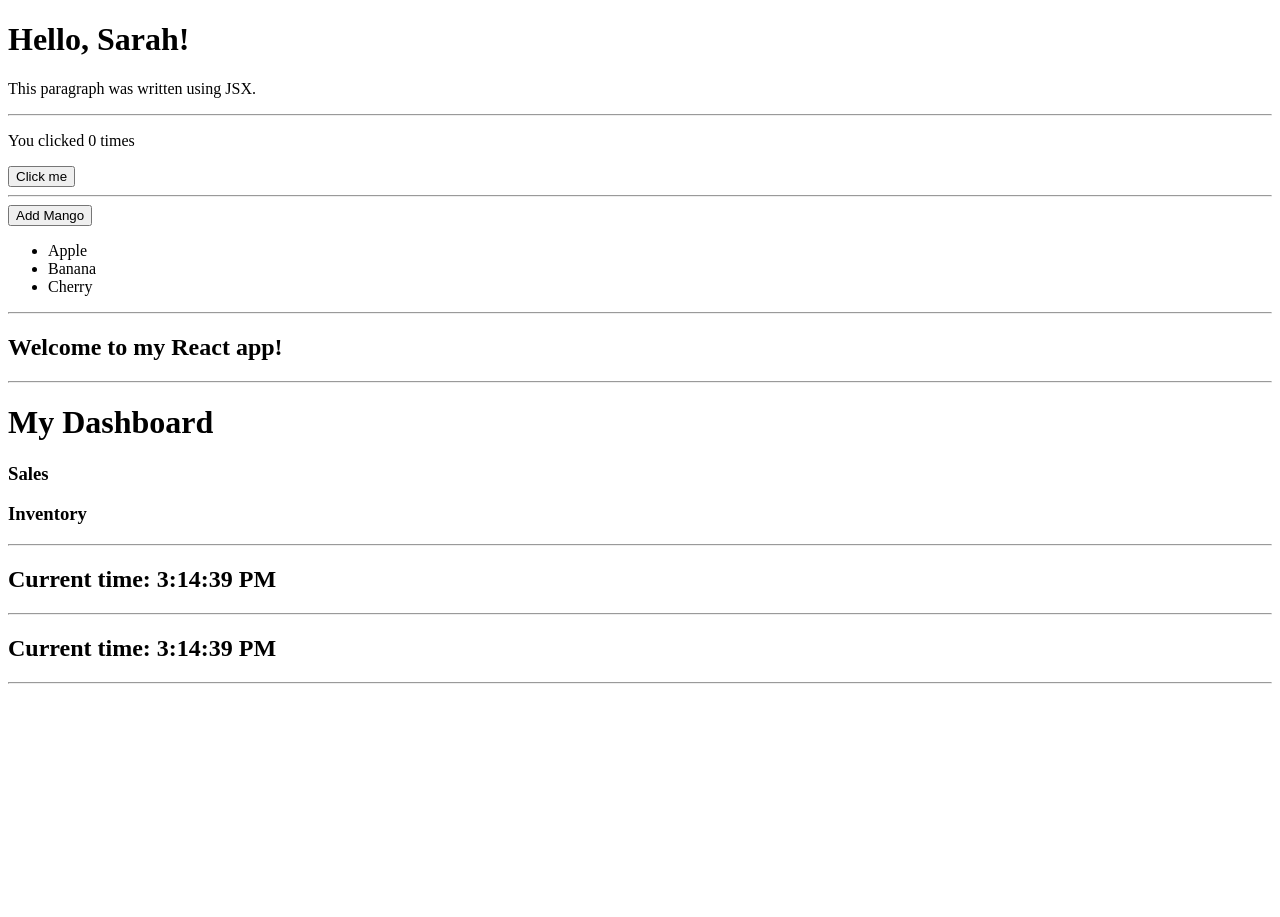
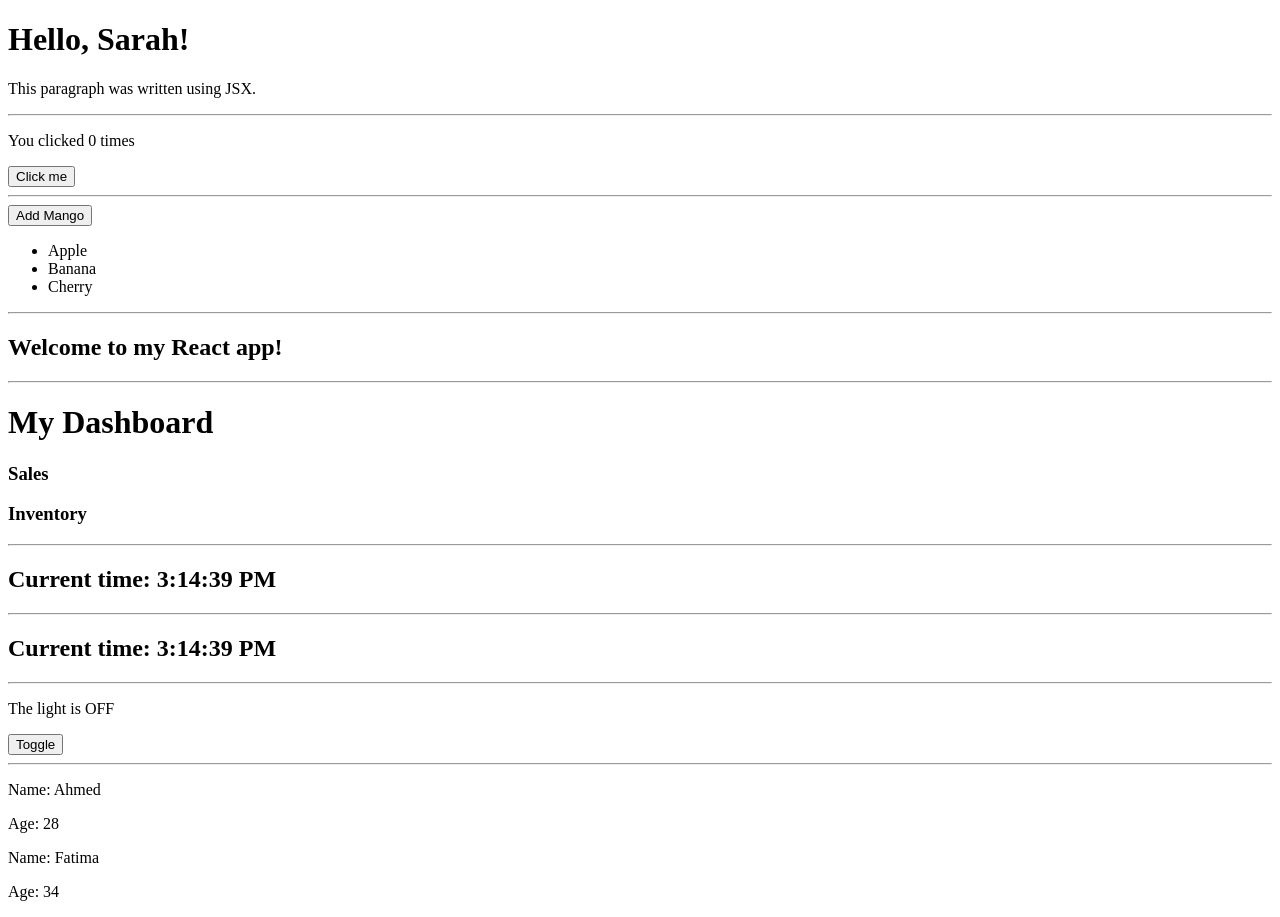
Before and after one commit to Hussnain-Nazir/react-fundamentals, a React (Vite) app in the folder Practice/: page / in a window 1280 px wide. Before the commit the page ends 800 px from the top, so only its background shows below. Built offline with nearby package versions, Linux system fonts and the light colour scheme.

Commit message:
feat: add useState example with a toggle light switch and props example pasing data from parent to child

```diff
--- a/Practice/src/App.jsx
+++ b/Practice/src/App.jsx
@@ -6,6 +6,9 @@ import WelcomeMessage from './components/simple-component';
 import ParentPage from './components/parent-child';
 import Clock from './components/lifecycle-methods';
 import HooksClock from './components/useeffect-lifecycle';
+import LightSwitch from './components/state';
+import UserList from './components/Props';
+
 
 function App() {
   return (
@@ -24,6 +27,9 @@ function App() {
       <hr />
       <HooksClock />
       <hr />
+      <LightSwitch />
+      <hr />
+      <UserList />
     </div>
   );
 }
--- /dev/null
+++ b/Practice/src/components/Props.jsx
@@ -0,0 +1,25 @@
+// Props
+
+import React from 'react';
+
+// This component receives "name" and "age" as props from its parent
+function UserProfile({ name, age }) {
+  return (
+    <div>
+      <p>Name: {name}</p>
+      <p>Age: {age}</p>
+    </div>
+  );
+}
+
+// Passing data down as props
+function UserList() {
+  return (
+    <div>
+      <UserProfile name="Ahmed" age={28} />
+      <UserProfile name="Fatima" age={34} />
+    </div>
+  );
+}
+
+export default UserList;
--- /dev/null
+++ b/Practice/src/components/state.jsx
@@ -0,0 +1,17 @@
+// State
+
+import React, { useState } from 'react';
+
+function LightSwitch() {
+  // "isOn" is the current state value, "setIsOn" is how you change it
+  const [isOn, setIsOn] = useState(false);
+
+  return (
+    <div>
+      <p>The light is {isOn ? 'ON' : 'OFF'}</p>
+      <button onClick={() => setIsOn(!isOn)}>Toggle</button>
+    </div>
+  );
+}
+
+export default LightSwitch;
```
